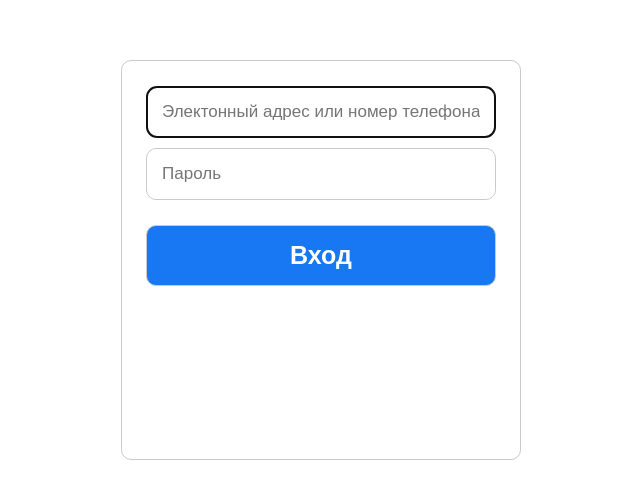
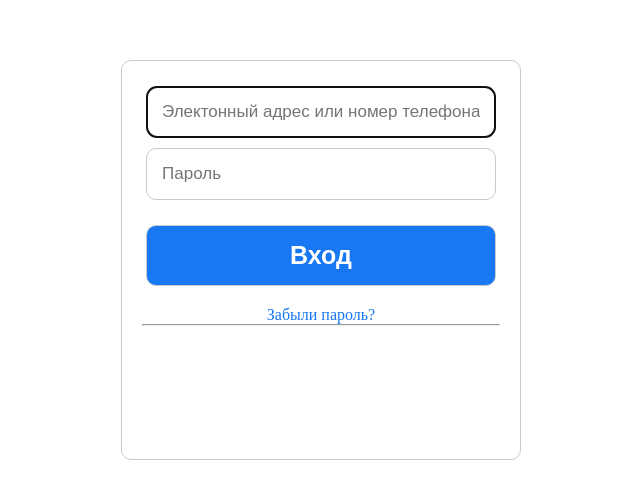
Before and after one commit to kuronek1/Facebook_form, a plain HTML site: page index.html in a window 1280 px wide. Shown: the part 140-638 px from the top of the page, without its empty margins (319-959 px from the left). Drawn offline with Linux system fonts and the light colour scheme.

Commit message:
Create btn forgot password

```diff
--- a/Assets/css/style.css
+++ b/Assets/css/style.css
@@ -42,7 +42,7 @@ main {
 }
 
 .login_btn {
-    margin-top: 20px ;
+    margin: 20px 0 ;
 
     background-color: #1877F2;
     color: white;
@@ -53,3 +53,12 @@ main {
 .login_btn:hover {
     background-color: #1847cf;
 }
+
+.forgot {
+    color: #1877F2;
+    text-decoration: none;
+}
+
+.forgot:hover {
+    text-decoration: underline;
+}
--- a/index.html
+++ b/index.html
@@ -28,6 +28,9 @@
                     />
 
                     <button class="login_btn">Вход</button>
+                    <a class="forgot" href="#">Забыли пароль?</a>
+
+                    <hr class="first_form_hr">
 
                 </form>
             </section>
```
